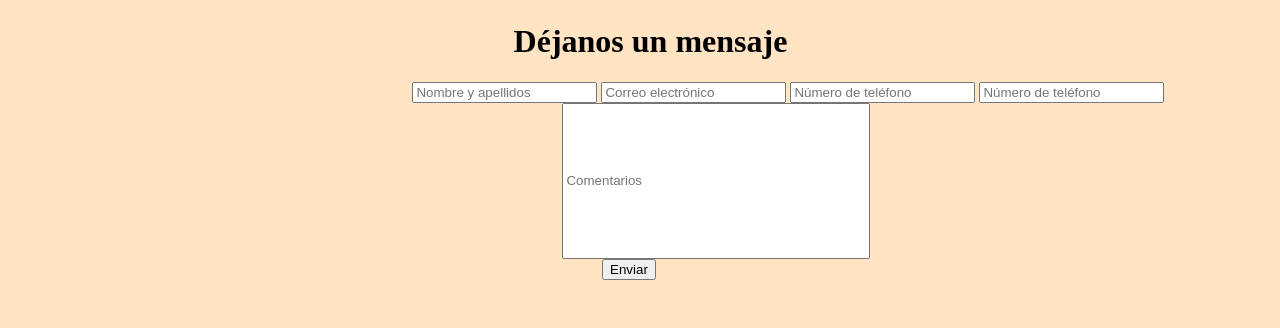
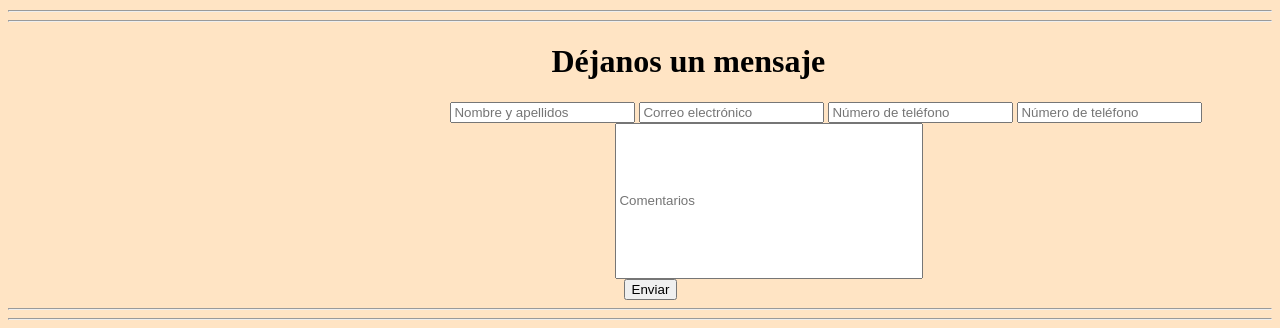
Before and after one commit to MrMetalero/Pract_3.8, a plain HTML site: page Páginas/Contacto.html in a window 1280 px wide. Shown: the part 617-945 px from the top of the page. Before the commit the page ends 905 px from the top, so only its background shows below. Drawn offline with Linux system fonts and the light colour scheme.

Commit message:
Contacto guardado

```diff
--- a/Páginas/Contacto.css
+++ b/Páginas/Contacto.css
@@ -23,13 +23,13 @@ body {
     width: 300px;
     height: 150px;
     position: relative;
-    left: 150px;
+    left: 165px;
 
 }
 
 form.caja{
 position: relative;
-left: 32%;
+left: 35%;
 
 }
 
@@ -41,7 +41,7 @@ left: 8%;
 
 #enviar{
     position: relative;
-    left: 15%;
+    left: 13.7%;
 
 }
 
--- a/Páginas/Contacto.html
+++ b/Páginas/Contacto.html
@@ -24,8 +24,8 @@
     <iframe src="https://www.google.com/maps/embed?pb=!1m18!1m12!1m3!1d24638.11177617535!2d-0.4067552432864165!3d39.47466058707102!2m3!1f0!2f0!3f0!3m2!1i1024!2i768!4f13.1!3m3!1m2!1s0xd604f52c6f59eb9%3A0xb198c93b2ae09ee3!2sCaf%C3%A9%20de%20las%20Horas!5e0!3m2!1ses!2ses!4v1673599554205!5m2!1ses!2ses" width="3000" height="450" style="border:0;" allowfullscreen="" loading="lazy" referrerpolicy="no-referrer-when-downgrade"></iframe>
 
 
-
-
+    <hr>
+    <hr>
 
     <form class="caja">
         <h1 class="datos1">Déjanos un mensaje</h1>
@@ -45,7 +45,8 @@
 
 
 
-
+      <hr>
+      <hr>
 
 
 
```
